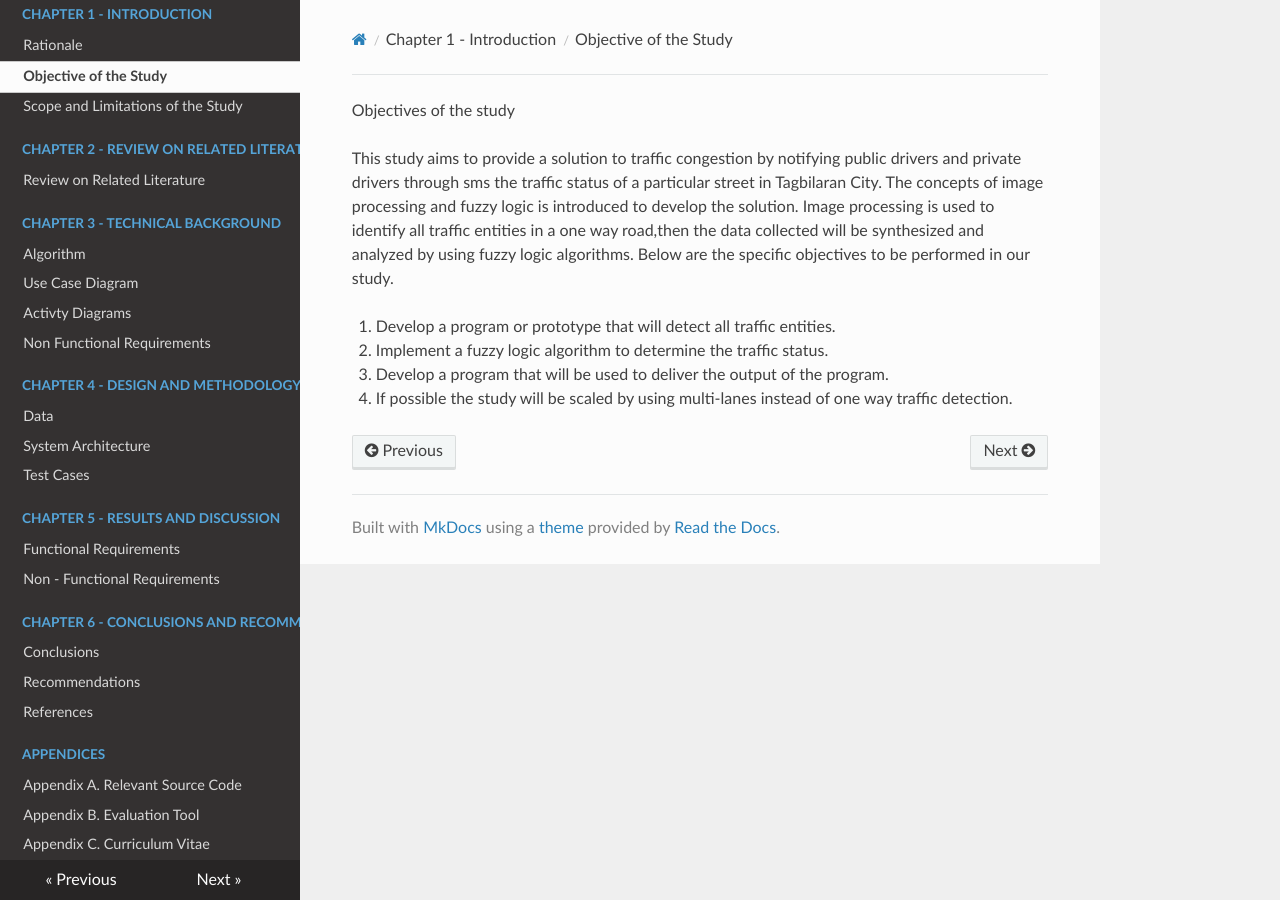
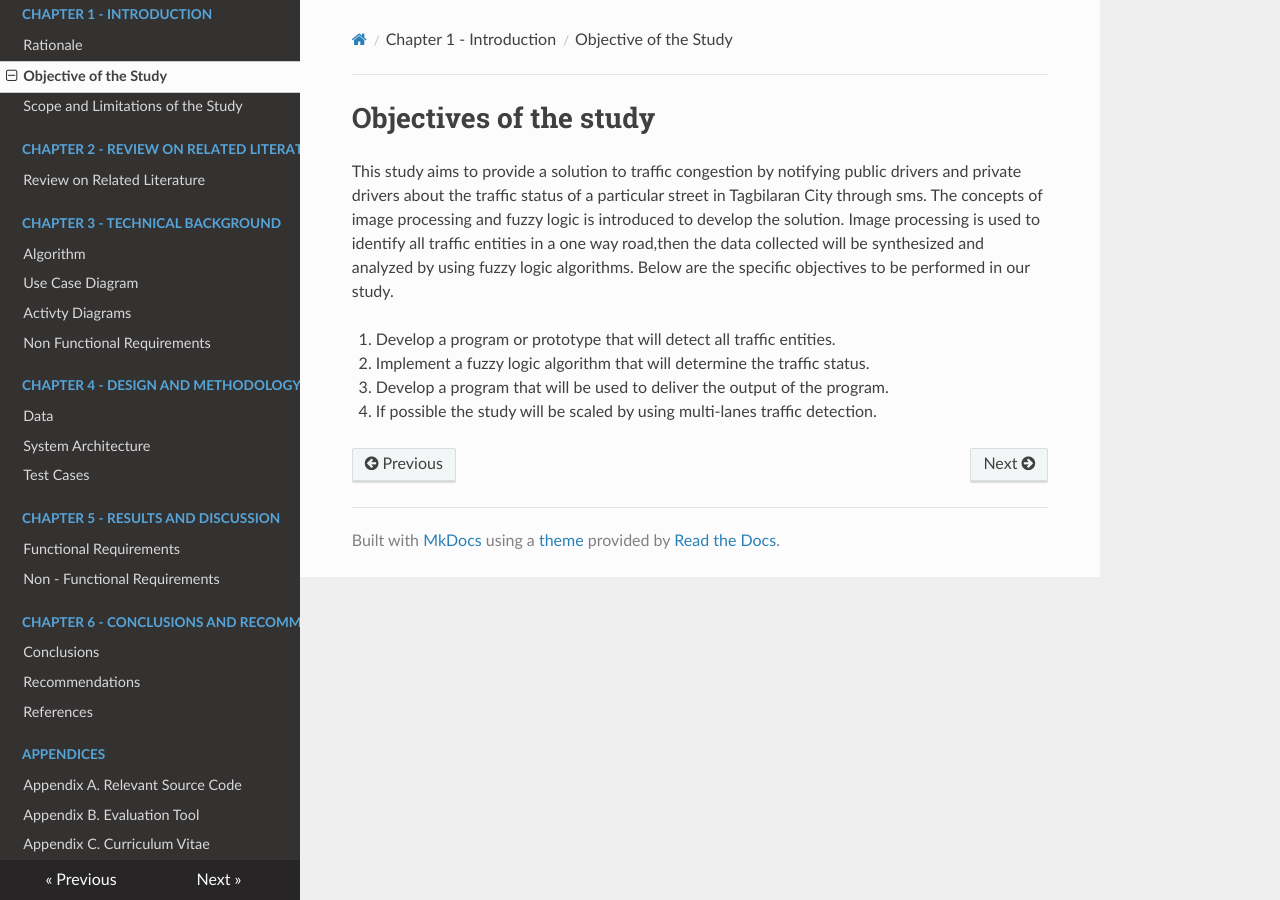
Before and after one commit to mikhailejohnapale/argomada-fuzz-track-doc, an MkDocs documentation site: the page built from docs/chapter1/objectives-of-the-study.md, in a window 1280 px wide. Built offline with MkDocs 1.6.1, drawn with Linux system fonts in a browser that asks for light colours; nearby versions of some CDN libraries; old or Windows-style settings are respelled for this version of MkDocs.

Commit message:
formatted with markdown

```diff
--- a/docs/chapter1/objectives-of-the-study.md
+++ b/docs/chapter1/objectives-of-the-study.md
@@ -1,8 +1,8 @@
-Objectives of the study
+# Objectives of the study
 
-This study aims to provide a solution to traffic congestion by notifying public drivers and private drivers through sms the traffic status of a particular street in Tagbilaran City. The concepts of image processing and fuzzy  logic is introduced to develop the solution. Image processing is used to identify all traffic entities in a one way road,then  the data collected will be synthesized and analyzed by using fuzzy logic algorithms. Below are the specific objectives to be performed in our study.
+This study aims to provide a solution to traffic congestion by notifying public drivers and private drivers about the traffic status of a particular street in Tagbilaran City through sms. The concepts of image processing and fuzzy  logic is introduced to develop the solution. Image processing is used to identify all traffic entities in a one way road,then  the data collected will be synthesized and analyzed by using fuzzy logic algorithms. Below are the specific objectives to be performed in our study.
 
 1. Develop a program or  prototype that will detect all traffic entities.
-2. Implement  a fuzzy logic algorithm to determine the traffic status.
+2. Implement  a fuzzy logic algorithm that will determine the traffic status.
 3. Develop a program that will be used to  deliver the output of the program.
-4. If possible the study will be scaled by using multi-lanes instead of one way    traffic detection.
+4. If possible the study will be scaled by using multi-lanes traffic detection.
```
